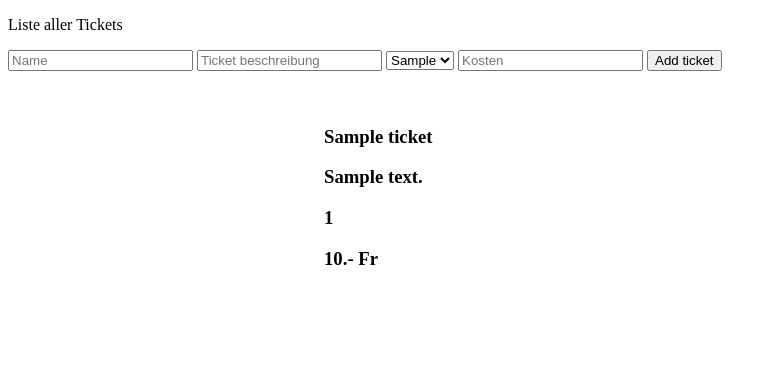
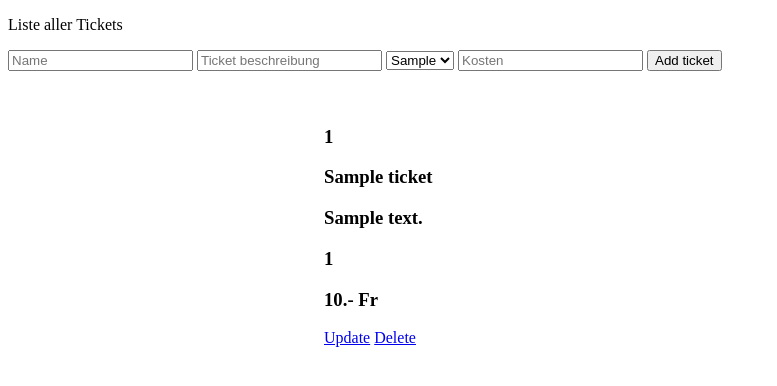
Before and after one commit to fabioryser/SportsCenter, a Flask app: page /Tickets in a window 1280 px wide. Shown: the part 74-460 px from the top of the page, without its empty margins (0-777 px from the left). Run offline with Flask 2, Linux system fonts and the light colour scheme; tables that the repository leaves empty hold one stand-in row (values such as "Sample post").

Commit message:
feat: CRUD for tickets

```diff
--- a/app.py
+++ b/app.py
@@ -87,6 +87,7 @@ def update(id):
 @app.route('/Tickets', methods=['POST','GET'])
 def tickets():
     if request.method == "POST":
+        # ticket_id = request.form['ticket_id']
         ticket_for = request.form["names"]
         ticket_name = request.form['ticket_name']
         ticket_description = request.form['ticket_description']
@@ -104,5 +105,32 @@ def tickets():
         players = Players.query.all()
         return render_template("tickets.html", tickets=tickets, players=players)
 
+@app.route("/update_ticket/<int:id>", methods=['POST', 'GET'])
+def update_ticket(id):
+    ticket_to_update = Ticket.query.get_or_404(id)
+    if request.method == "POST":
+        ticket_to_update.ticket_name = request.form['ticket_name']
+        ticket_to_update.ticket_description = request.form['ticket_description']
+        ticket_to_update.asigned_to = request.form['names']
+        ticket_to_update.cost = request.form['cost']
+        try:
+            db.session.commit()
+            return redirect('/Tickets')
+        except:
+            return "There was a problem updating this ticket"
+    else:
+        players = Players.query.all()
+        return render_template('update_ticket.html', ticket_to_update=ticket_to_update, players=players)
+
+@app.route('/delete_ticket/<int:id>')
+def delete_ticket(id):
+    ticket_to_delete = Ticket.query.get_or_404(id)
+    try:
+        db.session.delete(ticket_to_delete)
+        db.session.commit()
+        return redirect('/Tickets')
+    except:
+        return "There was a problem deleting this ticket!"
+
 if __name__ == '__main__':
     app.run(port=1337, debug=True)
--- a/templates/tickets.html
+++ b/templates/tickets.html
@@ -19,11 +19,14 @@
     <br/><br/>
     {% for ticket in tickets %}
     <div class="card">
+        <h3>{{ticket.ticket_id}}</h3>
         <h3>{{ticket.ticket_name}}</h3>
         <h3>{{ticket.ticket_description}}</h3>
         <!--<h3>{{ticket.ticket_pub_date}}</h3>-->
         <h3>{{ticket.asigned_to}}</h3>
         <h3>{{ticket.cost}}.- Fr</h3>
+        <a href="/update_ticket/{{ ticket.ticket_id }}">Update</a>
+        <a href="/delete_ticket/{{ ticket.ticket_id }}">Delete</a>
     </div>
     {% endfor %}
   </body>
```
Also changed, not shown: templates/update_ticket.html (added, +20 -0 lines).
